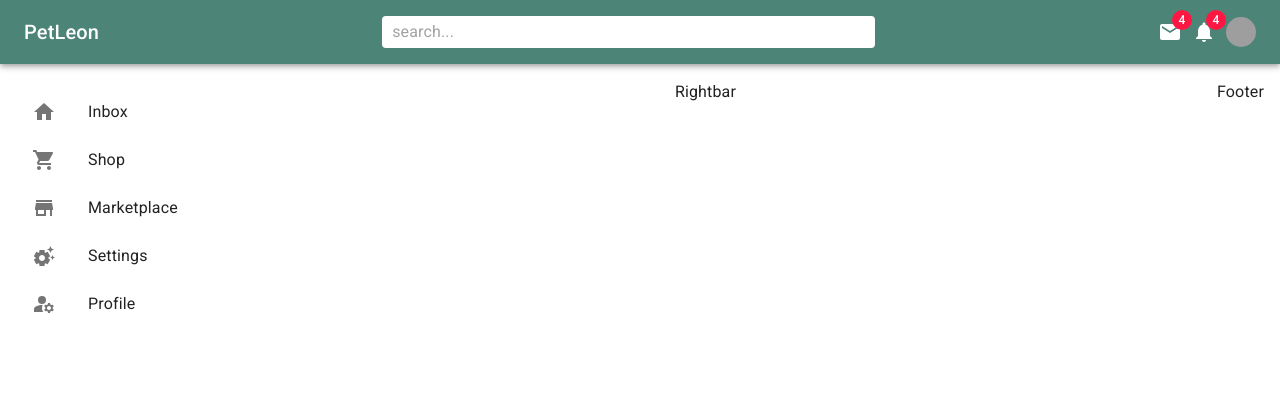
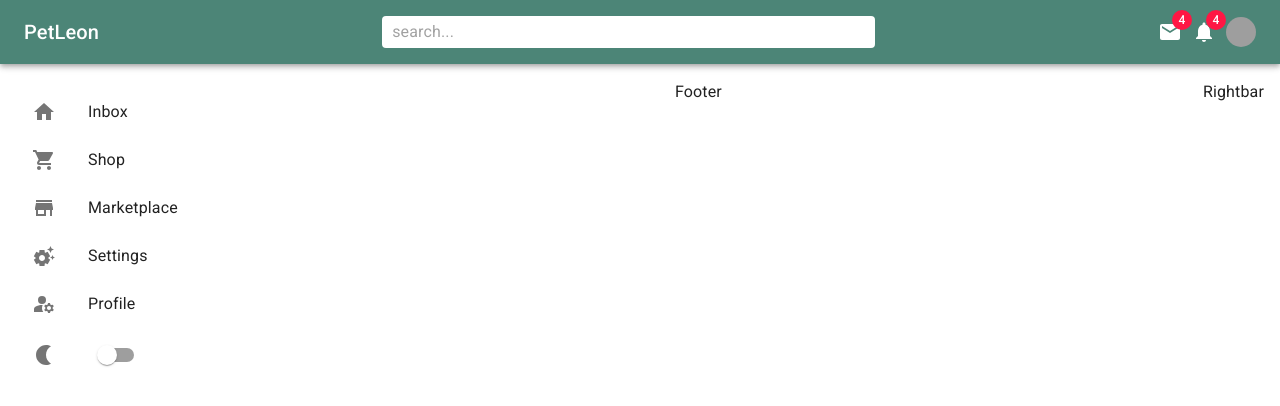
Before and after one commit to SebastianGaleano20/React-proyect-MUI, a React (Vite) app: page / in a window 1280 px wide. Shown: the top 406 px of the page. Built offline with nearby package versions, Linux system fonts and the light colour scheme; grey boxes are pictures that could not be loaded.

Commit message:
sidebar finished

```diff
--- a/src/App.jsx
+++ b/src/App.jsx
@@ -14,8 +14,8 @@ export const App = () => {
       <Navbar/>
       <Stack direction='row' spacing={2} justifyContent='space-between'>
       <Sidebar />
+      <Footer />
       <Rightbar />
-      <Footer />
       </Stack>
     </Box>
   );
--- a/src/components/Sidebar.jsx
+++ b/src/components/Sidebar.jsx
@@ -4,6 +4,8 @@ import StoreIcon from '@mui/icons-material/Store';
 import SettingsSuggestIcon from '@mui/icons-material/SettingsSuggest';
 import ManageAccountsIcon from '@mui/icons-material/ManageAccounts';
 import ShoppingCartIcon from '@mui/icons-material/ShoppingCart';
+import Switch from '@mui/material/Switch';
+import NightlightIcon from '@mui/icons-material/Nightlight';
 
 export const Sidebar = () =>{
   return (
@@ -49,6 +51,14 @@ export const Sidebar = () =>{
               <ListItemText primary="Profile" />
             </ListItemButton>
           </ListItem>
+          <ListItem disablePadding>
+            <ListItemButton component='a' href="#">
+              <ListItemIcon>
+                <NightlightIcon />
+              </ListItemIcon>
+              <Switch />
+            </ListItemButton>
+          </ListItem>
         </List>
     </Box>
   )
```
